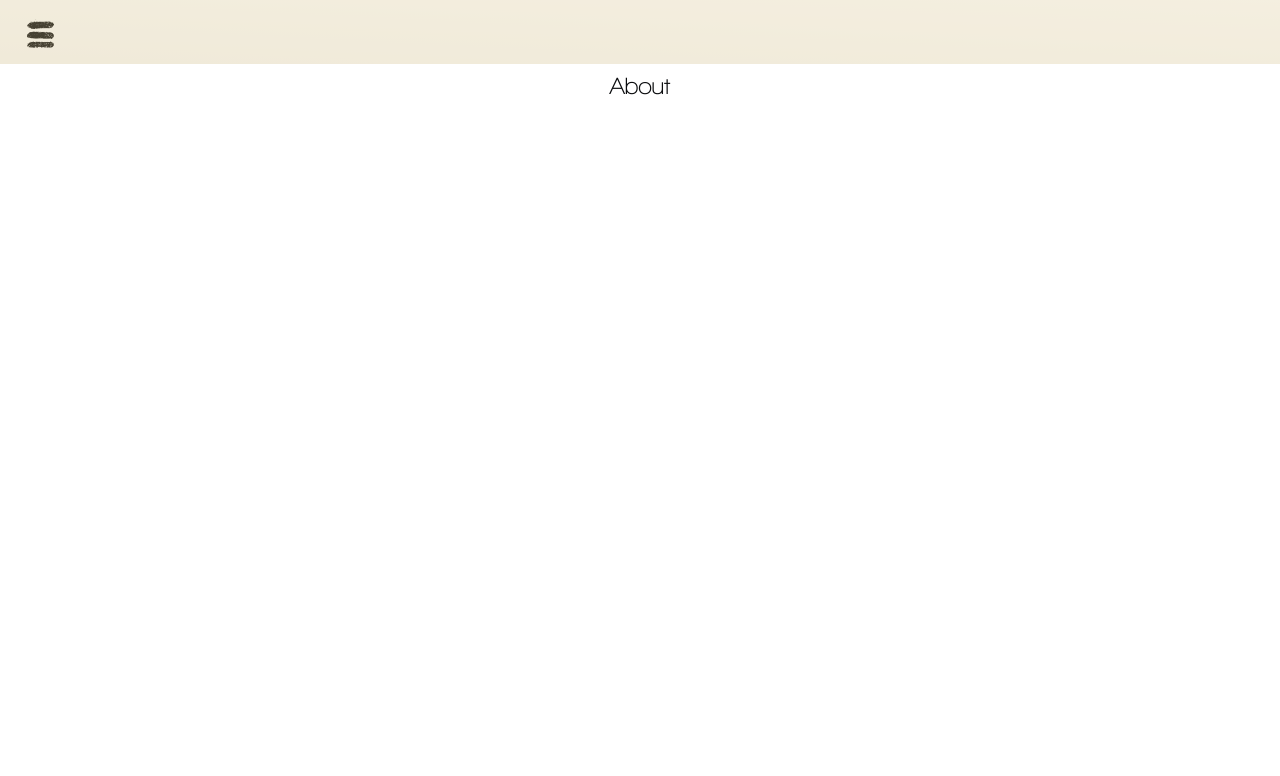
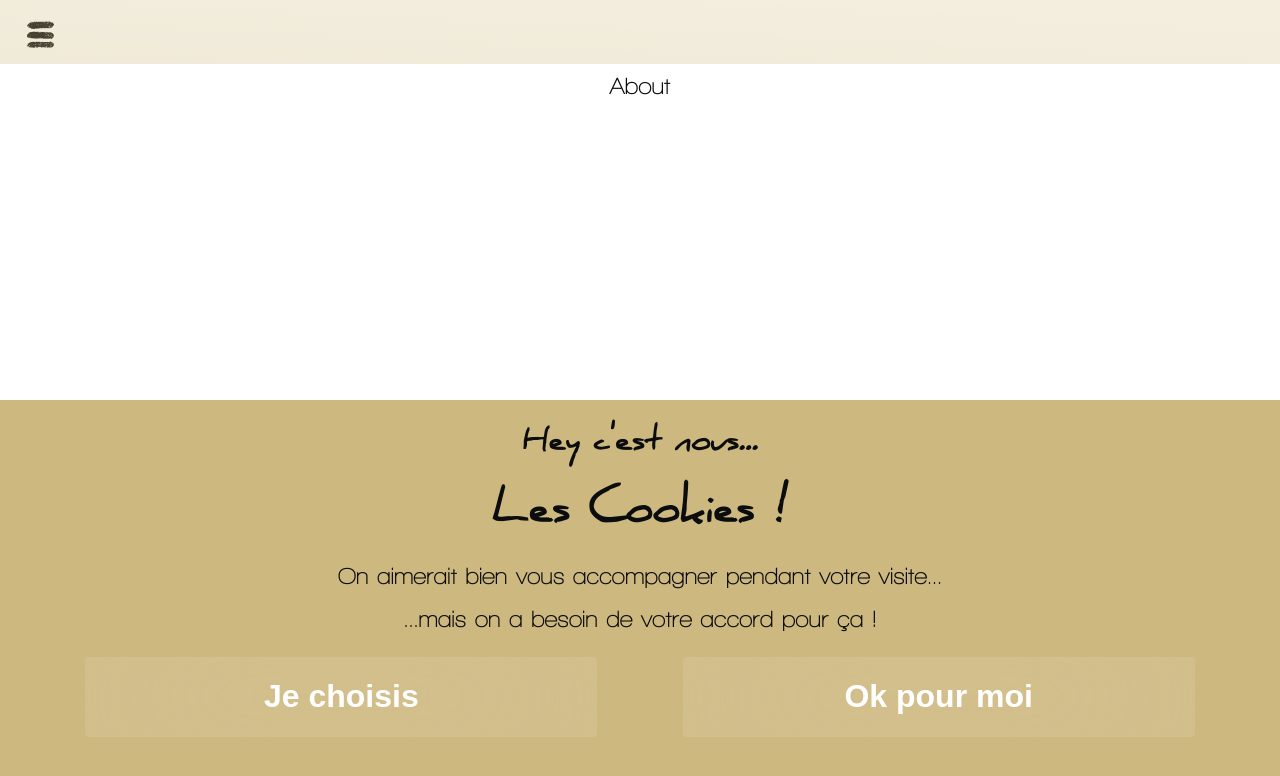
Before and after one commit to MaximeTheneau/Krea-Tout-Eure-Blog-Next.js, a Next.js app: page /qui-sommes-nous in a window 1280 px wide. Shown: the top 776 px of the page. Built offline with nearby package versions, Linux system fonts and the light colour scheme.

Commit message:
feat(components): Modal Cookies created and toggle add contact cookies googl localStorage

```diff
--- a/pages/_app.jsx
+++ b/pages/_app.jsx
@@ -1,3 +1,4 @@
+import { useEffect } from 'react';
 import Layout from '../src/components/layout';
 import '../src/styles/globals.scss';
 
--- a/pages/index.jsx
+++ b/pages/index.jsx
@@ -1,5 +1,6 @@
 import Image from 'next/image';
 import Link from 'next/link';
+import { useEffect, useState } from 'react';
 import Thumbnail from '../src/components/thumbnail';
 import styles from '../src/styles/Home.module.scss';
 
@@ -16,7 +17,8 @@ export async function getStaticProps() {
   return { props: { pageHome, thumbnail, base64 } };
 }
 
-export default function Index({ thumbnail, base64, pageHome }) {
+export default function Index({ thumbnail, base64, pageHome, cookiesGoogle }) {
+  console.log(cookiesGoogle);
   return (
     <>
       <header className={styles.home__header}>
--- a/src/components/layout.jsx
+++ b/src/components/layout.jsx
@@ -1,10 +1,28 @@
 // components/layout.js
+import { useEffect, useState } from 'react';
 import Navbar from './navbar';
 import Footer from './footer';
+import Cookies from './modal/Cookies';
 
 export default function Layout({ children }) {
+  const [cookiesModal, setCookiesModal] = useState(false);
+  useEffect(() => {
+    const cookies = window.localStorage.getItem('cookies');
+    function cookiesStorage(name) {
+      if (name === null) {
+        console.log(name);
+        setTimeout(() => {
+          setCookiesModal(true);
+        }, 1000);
+      }
+      return '';
+    }
+    cookiesStorage(cookies);
+  }, []);
+
   return (
     <>
+      {cookiesModal ? <Cookies setCookiesModal={setCookiesModal} /> : ''}
       <Navbar />
       <div>{children}</div>
       <Footer />
--- a/src/components/modal/Confirmation.jsx
+++ b/src/components/modal/Confirmation.jsx
@@ -4,7 +4,6 @@ export default function confirmation({onClickConfirmation}) {
   setTimeout(() => {
     onClickConfirmation();
   }, 10000);
-
   return (
 
     <div className={styleModal.modal}>
--- /dev/null
+++ b/src/components/modal/Cookies.jsx
@@ -0,0 +1,76 @@
+import { useState } from 'react';
+import style from '../../styles/Modal.module.scss';
+
+export default function Cookies({ setCookiesModal }) {
+  const [state, setState] = useState({
+    cookiesChoice: false,
+    cookiesGoogle: false,
+  });
+
+  function googleChoice() {
+    return (
+      <i
+        className={`icon-${state.cookiesGoogle ? 'confirmation' : 'error'}`}
+        onClick={() => {
+          setState({ ...state, cookiesGoogle: !state.cookiesGoogle });
+          window.localStorage.setItem('cookiesGoogle', !state.cookiesGoogle);
+        }}
+        role="presentation"
+      />
+    );
+  }
+
+  return (
+    <div className={style.cookies}>
+      {state.cookiesChoice ? (
+        <div className={style.cookies__choice}>
+          <h2>Les cookies</h2>
+          <p>
+            Les cookies sont Utilisé pour mesurer notre audience et améliorer nos contenus.
+          </p>
+          <table>
+            <thead>
+              <tr>
+                <th>Tout cocher</th>
+                <th>
+                  {googleChoice()}
+                </th>
+              </tr>
+              <tr>
+                <th scope="col">Google Maps et Google Analytics</th>
+                <th scope="col">
+                  {googleChoice()}
+                </th>
+              </tr>
+            </thead>
+          </table>
+        </div>
+      ) : ''}
+      <h2>
+        Hey c'est nous...
+        <span>Les Cookies !</span>
+      </h2>
+      <p>On aimerait bien vous accompagner pendant votre visite...</p>
+      <p>...mais on a besoin de votre accord pour ça !</p>
+      <div className={style.cookies__button}>
+        <button
+          type="button"
+          className="button-glass"
+          onClick={() => setState({ ...state, cookiesChoice: true })}
+        >
+          Je choisis
+        </button>
+        <button
+          type="button"
+          className="button-glass"
+          onClick={() => {
+            window.localStorage.setItem('cookies', 'false');
+            setCookiesModal(false);
+          }}
+        >
+          Ok pour moi
+        </button>
+      </div>
+    </div>
+  );
+}
--- a/src/styles/Modal.module.scss
+++ b/src/styles/Modal.module.scss
@@ -18,11 +18,47 @@
     & button{
         display: block;
     }
+}
+.cookies{
+    position: fixed;
+    padding: 1rem 0 0 0;
+    bottom: 0;
+    left: 0;
+    width: 100%;
+    height: 50vh;
+    background-color: $color-primary;
+    z-index: 3;
+    & h2{
+        margin: 0;
+        padding: 0;
     }
+    & span{
+        font-size: 2.8rem;
+        display: block;
+    }
+    &__button{
+        display: flex;
+        justify-content: space-evenly;
+        & button{
+            width: 40%;
+            height: 5rem;
+            border-radius: $border-radius;
+            border: none;
+            font-size: 2rem;
+            font-weight: 700;
+            cursor: pointer;
+            transition: all 0.3s;
+            &:hover{
+                transform: scale(1.02);
+            }
+        }
+    }
+}
 
-    @media screen and (min-width: 720px){
-    }
-    @media screen and (min-width: 1020px){
+
+@media screen and (min-width: 720px){
+}
+@media screen and (min-width: 1020px){
     .modal{
         width: 70%;
         left: 15%;
@@ -30,6 +66,5 @@
             width: 50%;
             margin: 0 auto;
         }
-
     }
 }
```
Also changed, not shown: pages/contact.jsx (+13 -6 lines).
